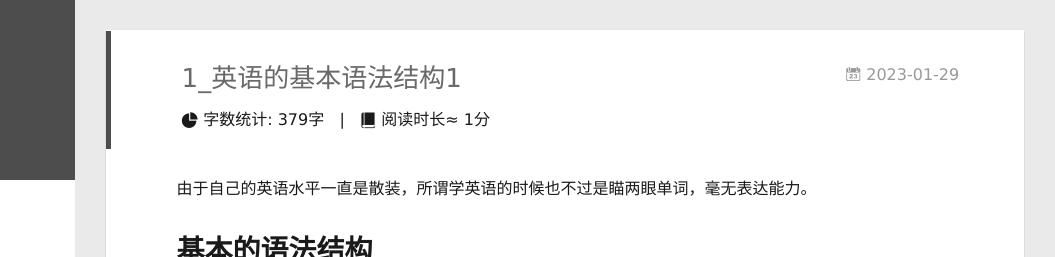
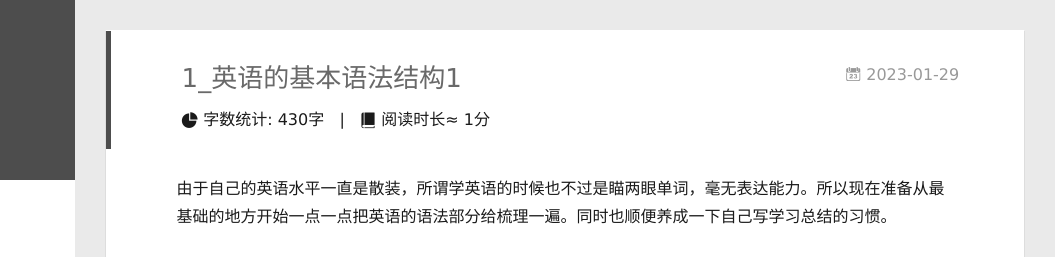
Before and after one commit to Mr-sasami/Mr-sasami.github.io, a plain HTML site: page 2023/01/29/基本的语法结构/index.html in a window 1280 px wide. Shown: the top 257 px of the page, 225-1280 px from the left. Drawn offline with Linux system fonts and the light colour scheme; some packages are replaced by stand-ins of ours; no server answers; a script that the page names is missing.

Commit message:
Site updated: 2023-02-03 14:09:17

```diff
--- a/2023/01/29/基本的语法结构/index.html
+++ b/2023/01/29/基本的语法结构/index.html
@@ -10,15 +10,15 @@
   <meta name="generator" content="hexo-theme-yilia-plus">
   <meta name="viewport" content="width=device-width, initial-scale=1, maximum-scale=1">
 
-  <meta name="description" content="由于自己的英语水平一直是散装，所谓学英语的时候也不过是瞄两眼单词，毫无表达能力。 基本的语法结构主系表对主语进行补充说明的结构 主语主语是一句话的中心，表示所说的是谁或是什么，其位置一般放在句首。英语中主语一般不省略。主语主要由名词，代词，动词不定式或不定式短语， 从句，某些固定词组来充当。  Li Lei is a Chinese boy. （ Li Lei 是名词，作主语。） He is fr">
+  <meta name="description" content="由于自己的英语水平一直是散装，所谓学英语的时候也不过是瞄两眼单词，毫无表达能力。所以现在准备从最基础的地方开始一点一点把英语的语法部分给梳理一遍。同时也顺便养成一下自己写学习总结的习惯。 基本的语法结构主系表对主语进行补充说明的结构 主语主语是一句话的中心，表示所说的是谁或是什么，其位置一般放在句首。英语中主语一般不省略。主语主要由名词，代词，动词不定式或不定式短语，从句，某些固定词组来充当。">
 <meta property="og:type" content="article">
 <meta property="og:title" content="1_英语的基本语法结构1">
 <meta property="og:url" content="https://mr-sasami.github.io/2023/01/29/%E5%9F%BA%E6%9C%AC%E7%9A%84%E8%AF%AD%E6%B3%95%E7%BB%93%E6%9E%84/index.html">
 <meta property="og:site_name" content="secret base">
-<meta property="og:description" content="由于自己的英语水平一直是散装，所谓学英语的时候也不过是瞄两眼单词，毫无表达能力。 基本的语法结构主系表对主语进行补充说明的结构 主语主语是一句话的中心，表示所说的是谁或是什么，其位置一般放在句首。英语中主语一般不省略。主语主要由名词，代词，动词不定式或不定式短语， 从句，某些固定词组来充当。  Li Lei is a Chinese boy. （ Li Lei 是名词，作主语。） He is fr">
+<meta property="og:description" content="由于自己的英语水平一直是散装，所谓学英语的时候也不过是瞄两眼单词，毫无表达能力。所以现在准备从最基础的地方开始一点一点把英语的语法部分给梳理一遍。同时也顺便养成一下自己写学习总结的习惯。 基本的语法结构主系表对主语进行补充说明的结构 主语主语是一句话的中心，表示所说的是谁或是什么，其位置一般放在句首。英语中主语一般不省略。主语主要由名词，代词，动词不定式或不定式短语，从句，某些固定词组来充当。">
 <meta property="og:locale">
 <meta property="article:published_time" content="2023-01-28T15:00:00.000Z">
-<meta property="article:modified_time" content="2023-02-03T04:53:29.044Z">
+<meta property="article:modified_time" content="2023-02-03T05:02:05.964Z">
 <meta property="article:author" content="Mr.SASAMI">
 <meta property="article:tag" content="英语">
 <meta name="twitter:card" content="summary">
@@ -216,7 +216,7 @@
       <!-- 百度字体平台:http://fontstore.baidu.com/static/editor/index.html -->
       <i class="icon-statistics"></i>
       <span class="post-meta-item-text"> 字数统计:</span>
-      <span class="post-count">379字</span>
+      <span class="post-count">430字</span>
     </span>
   </span>
 
@@ -236,9 +236,9 @@
 
   <div class="article-entry" itemprop="articleBody">
 
-    <p>由于自己的英语水平一直是散装，所谓学英语的时候也不过是瞄两眼单词，毫无表达能力。</p>
+    <p>由于自己的英语水平一直是散装，所谓学英语的时候也不过是瞄两眼单词，毫无表达能力。所以现在准备从最基础的地方开始一点一点把英语的语法部分给梳理一遍。同时也顺便养成一下自己写学习总结的习惯。</p>
 <h1 id="基本的语法结构"><a href="#基本的语法结构" class="headerlink" title="基本的语法结构"></a>基本的语法结构</h1><h2 id="主系表"><a href="#主系表" class="headerlink" title="主系表"></a>主系表</h2><p>对主语进行补充说明的结构</p>
-<h3 id="主语"><a href="#主语" class="headerlink" title="主语"></a>主语</h3><p>主语是一句话的中心，表示所说的是谁或是什么，其位置一般放在句首。英语中主语一般不省略。主语主要由名词，代词，动词不定式或不定式短语， 从句，某些固定词组来充当。</p>
+<h3 id="主语"><a href="#主语" class="headerlink" title="主语"></a>主语</h3><p>主语是一句话的中心，表示所说的是谁或是什么，其位置一般放在句首。英语中主语一般不省略。主语主要由名词，代词，动词不定式或不定式短语，从句，某些固定词组来充当。</p>
 <ul>
 <li>Li Lei is a Chinese boy. （ Li Lei 是名词，作主语。）</li>
 <li>He is from England. （ He 是代词，作主语。）</li>
```
Also changed, not shown: index.html (+2 -2 lines).
